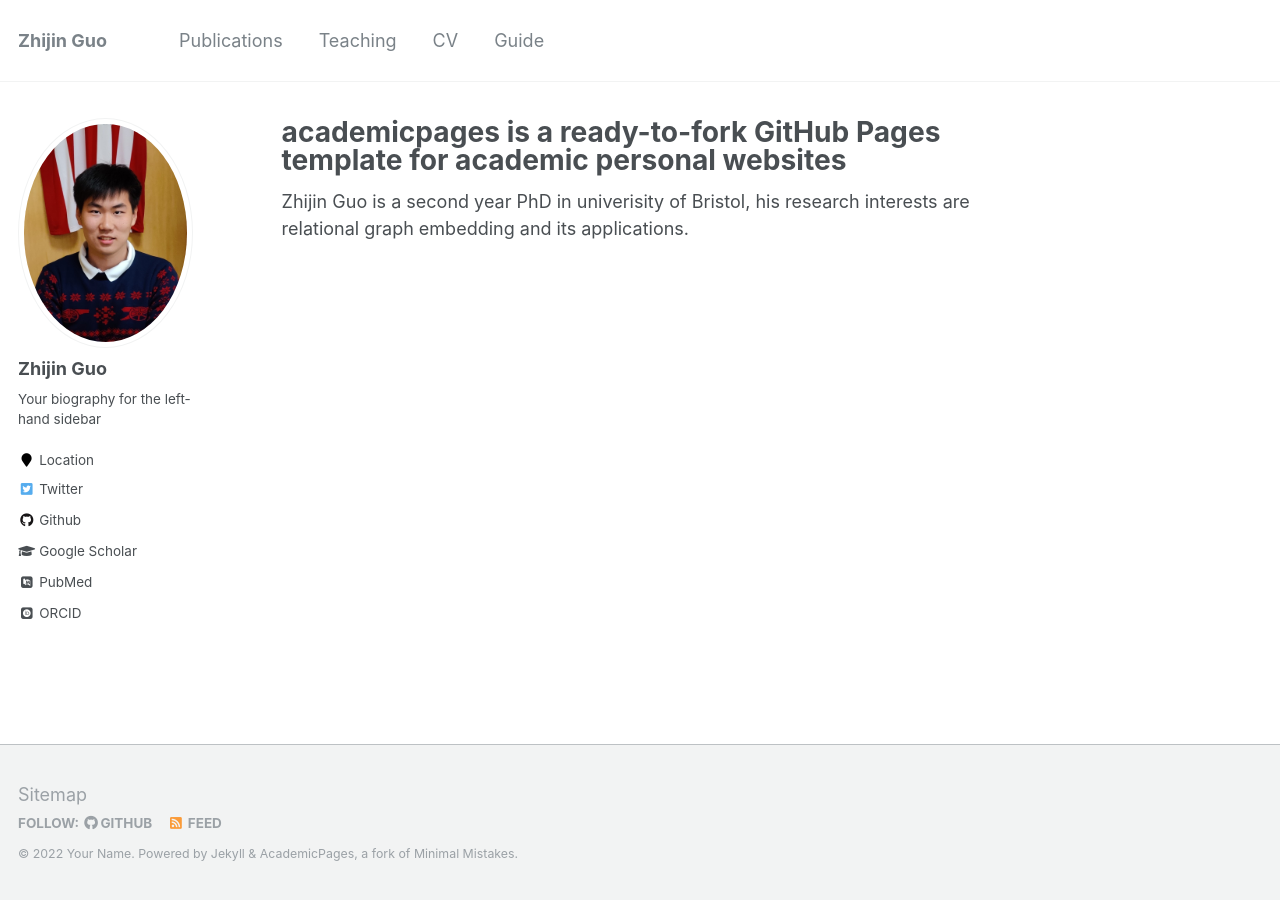
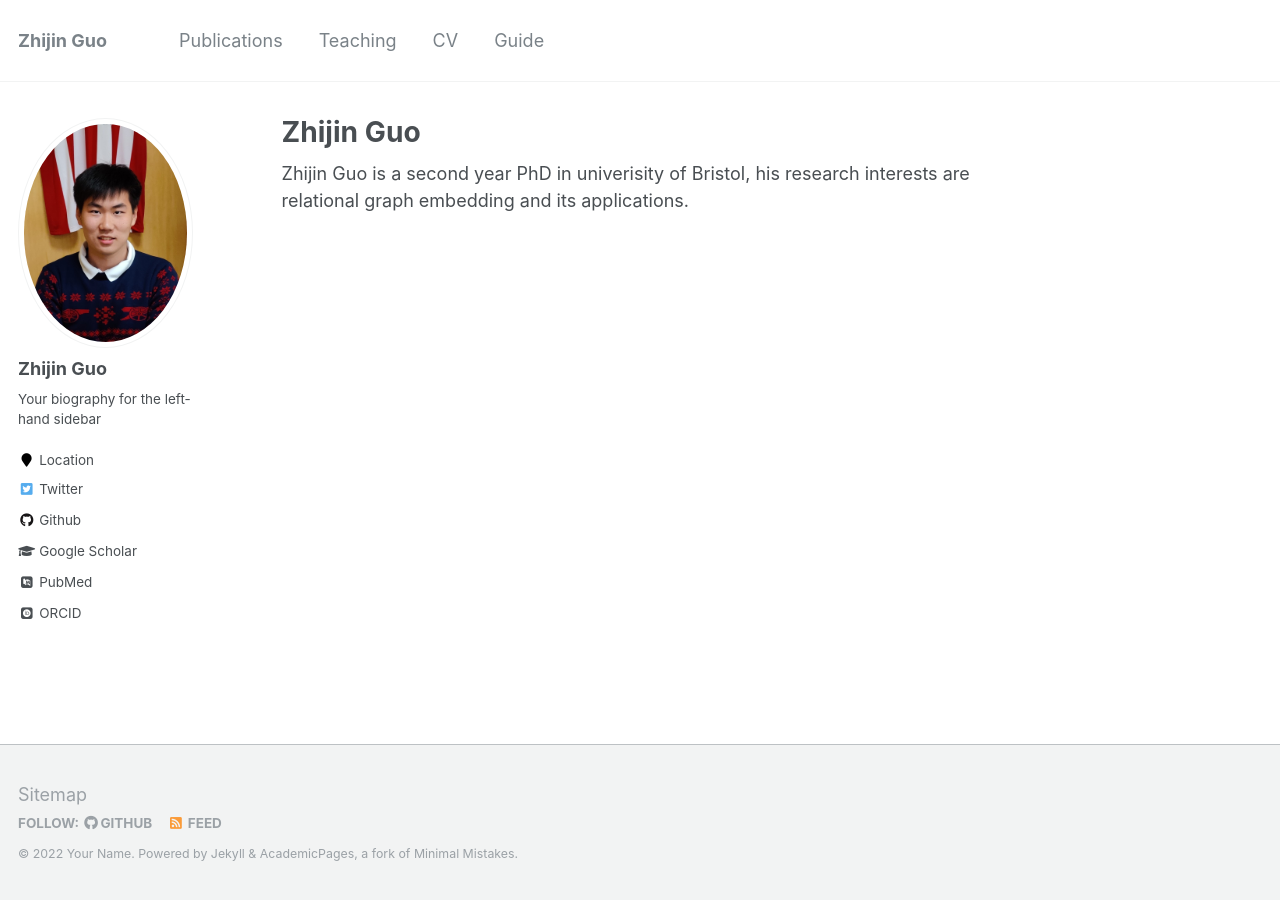
Before and after one commit to ZhijinGuo/ZhijinGuo.github.io, a Jekyll site: the page built from _pages/about.md, in a window 1280 px wide. Built offline with Jekyll 4.4.1, drawn with Linux system fonts in a browser that asks for light colours; some web fonts are replaced.

Commit message:
Update about.md

```diff
--- a/_pages/about.md
+++ b/_pages/about.md
@@ -1,6 +1,6 @@
 ---
 permalink: /
-title: "academicpages is a ready-to-fork GitHub Pages template for academic personal websites"
+title: "Zhijin Guo"
 excerpt: "About me"
 author_profile: true
 redirect_from:
```
